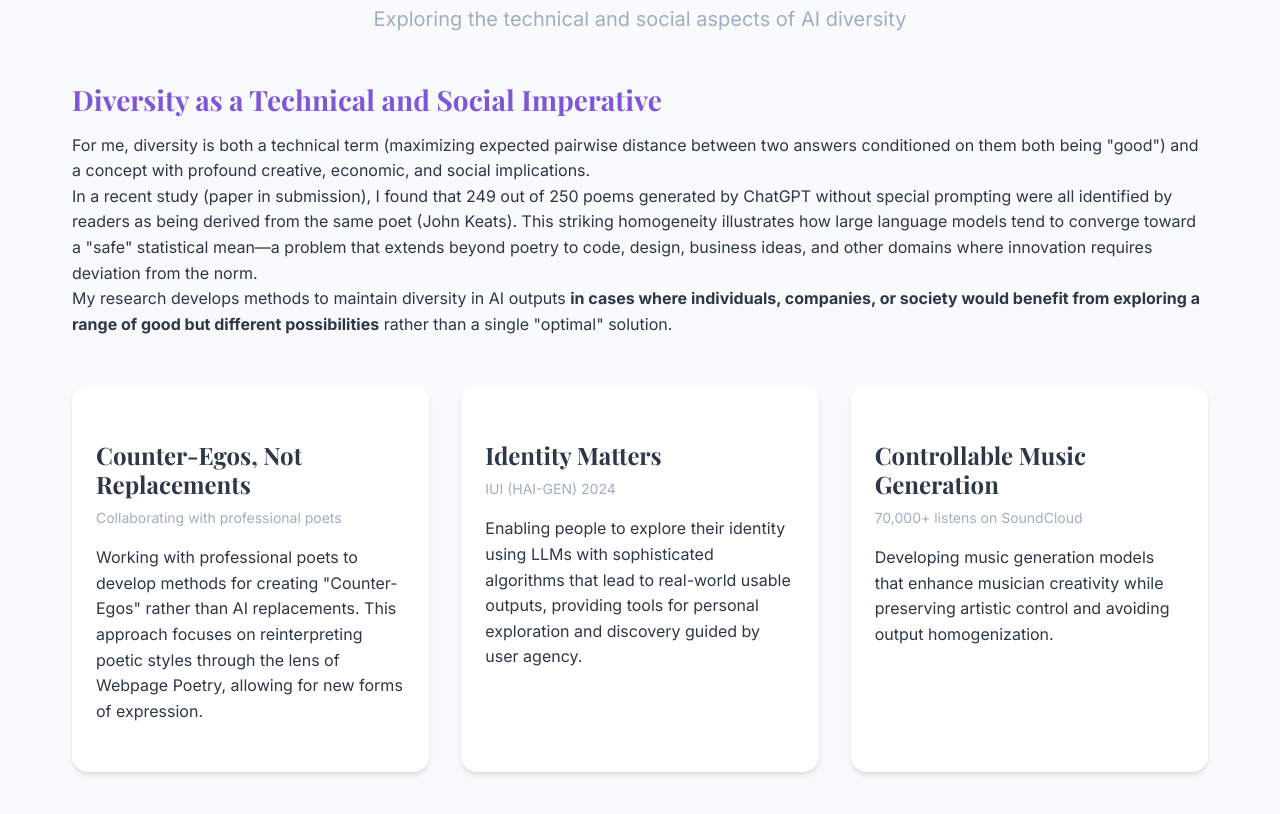
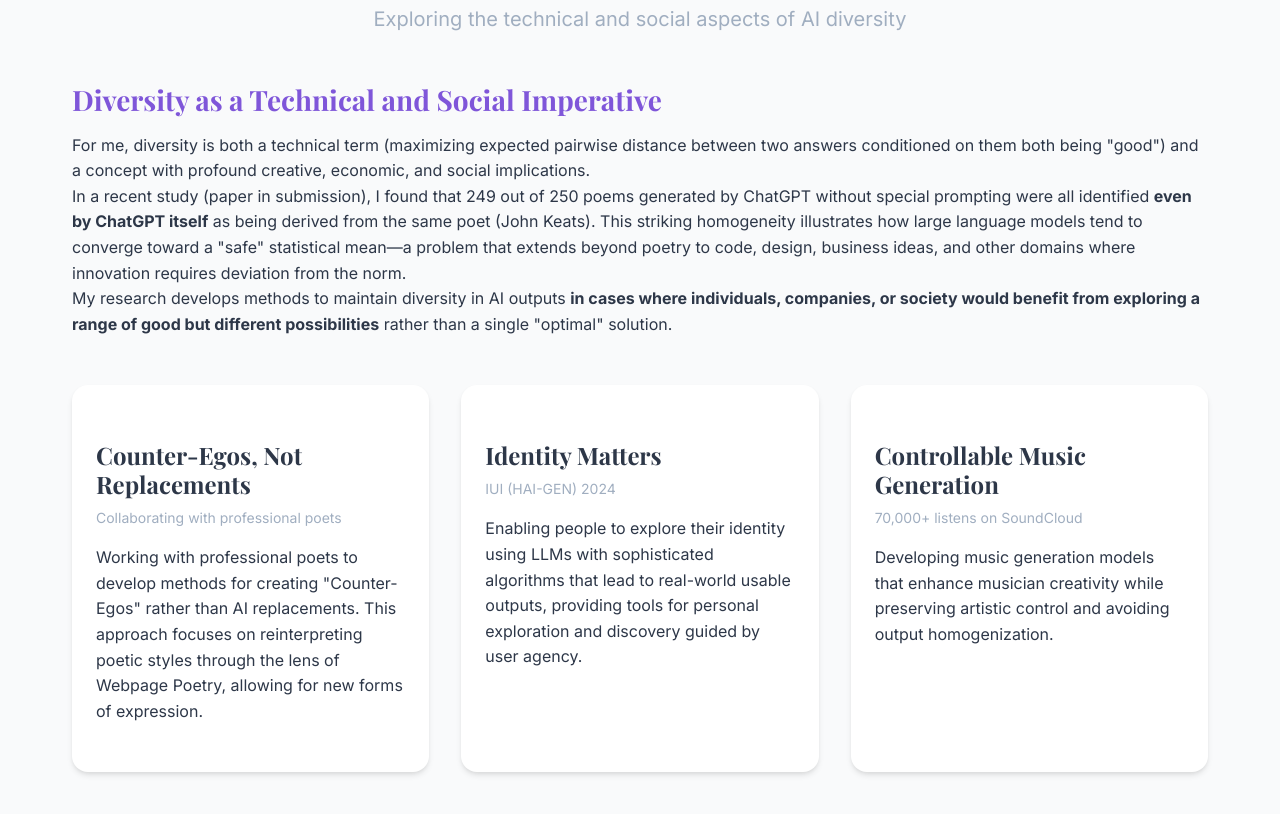
Before and after one commit to thehalleyyoung/thehalleyyoung.github.io, a plain HTML site: page index.html in a window 1280 px wide. Shown: the part 1957-2771 px from the top of the page. Drawn offline with nearby package versions, Linux system fonts and the light colour scheme.

Commit message:
Update index.html

```diff
--- a/index.html
+++ b/index.html
@@ -593,7 +593,7 @@
             </div>
             <h3>Diversity as a Technical and Social Imperative</h3>
             <p>For me, diversity is both a technical term (maximizing expected pairwise distance between two answers conditioned on them both being "good") and a concept with profound creative, economic, and social implications.</p>
-            <p>In a recent study (paper in submission), I found that 249 out of 250 poems generated by ChatGPT without special prompting were all identified by readers as being derived from the same poet (John Keats). This striking homogeneity illustrates how large language models tend to converge toward a "safe" statistical mean—a problem that extends beyond poetry to code, design, business ideas, and other domains where innovation requires deviation from the norm.</p>
+            <p>In a recent study (paper in submission), I found that 249 out of 250 poems generated by ChatGPT without special prompting were all identified <strong>even by ChatGPT itself</strong> as being derived from the same poet (John Keats). This striking homogeneity illustrates how large language models tend to converge toward a "safe" statistical mean—a problem that extends beyond poetry to code, design, business ideas, and other domains where innovation requires deviation from the norm.</p>
             <p>My research develops methods to maintain diversity in AI outputs <strong>in cases where individuals, companies, or society would benefit from exploring a range of good but different possibilities</strong> rather than a single "optimal" solution.</p>
 
             <div class="card-container">
```
